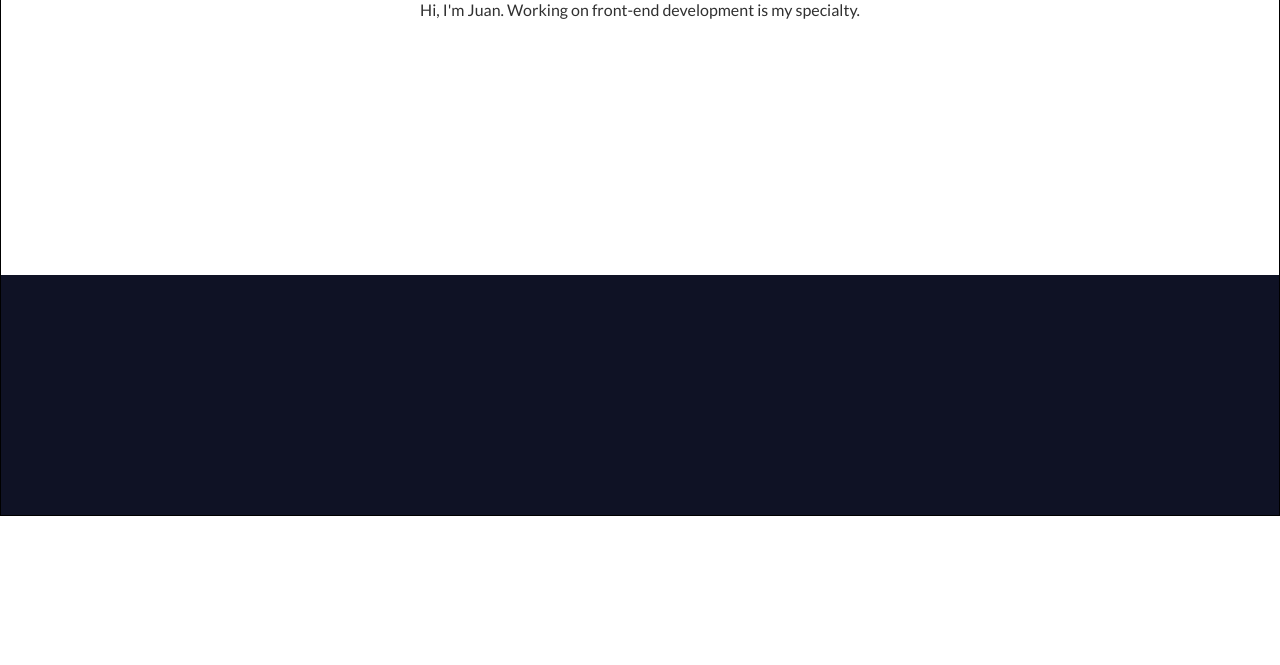
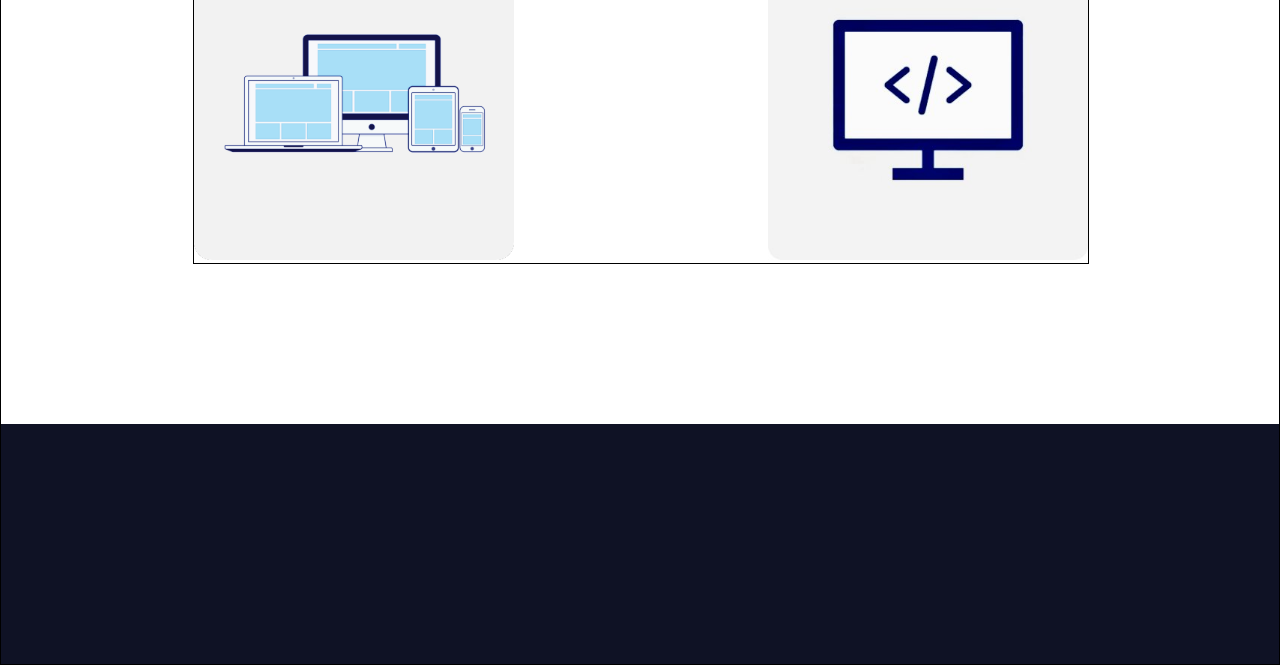
Before and after one commit to JuanRubi/Demo, a plain HTML site: page currentPortfolio/index.html in a window 1280 px wide. Shown: the part 513-1178 px from the top of the page. Before the commit the page ends 1029 px from the top, so only its background shows below. Drawn offline with Linux system fonts and the light colour scheme.

Commit message:
Optimized images
I have adjusted the images and optimized them. Plus some styling

```diff
--- a/currentPortfolio/css/style.css
+++ b/currentPortfolio/css/style.css
@@ -50,7 +50,7 @@ nav a {
 
 main {
     text-align: center;
-    margin: 32vh 15%;
+    margin: 20vh 15%;
 }
 
 .greeting {
@@ -63,7 +63,25 @@ main {
     margin-bottom: 0;
 }
 
+.homeImages {
+    width: 100%;
+    margin: 3rem auto;
+    display: flex;
+    border: 1px solid black;
+    justify-content: space-between;
+}
 
+.homeImage {
+    width: 20rem;
+}
+
+
+/*-------------------     PROJECTS STYLES     ---------------------*/
+
+.projectsBody {
+    margin: 3rem 15%;
+    border: 1px solid black;
+}
 
 
 /*----------------------      FOOTER STYLES       -----------------*/
--- a/currentPortfolio/index.html
+++ b/currentPortfolio/index.html
@@ -39,8 +39,18 @@
         <div>
 
             <div class="greeting">
-                <p class="title">Front-end Development</p>
+                <h1 class="title">Front-end Development</h1>
                 <p>Hi, I'm Juan. Working on front-end development is my specialty.</p>
+            </div>
+
+            <div class="homeImages">
+                <div class="homeImage-wrapper">
+                    <img class="homeImage" src="images/miniResponsiveDesign.png" alt="">
+                </div>
+
+                <div class="homeImage-wrapper">
+                    <img class="homeImage" src="images/programming.jpg" alt="">
+                </div>
             </div>
 
         </div>
```
Also changed, not shown: currentPortfolio/aboutMe.html (+1 -0 lines), currentPortfolio/contactMe.html (+1 -0 lines), currentPortfolio/projects.html (+2 -1 lines), currentPortfolio/images/homeBackground.jpg (deleted), currentPortfolio/images/miniResponsiveDesign.png (added), currentPortfolio/images/programming.jpg (added), currentPortfolio/images/responsiveDesign.png.
